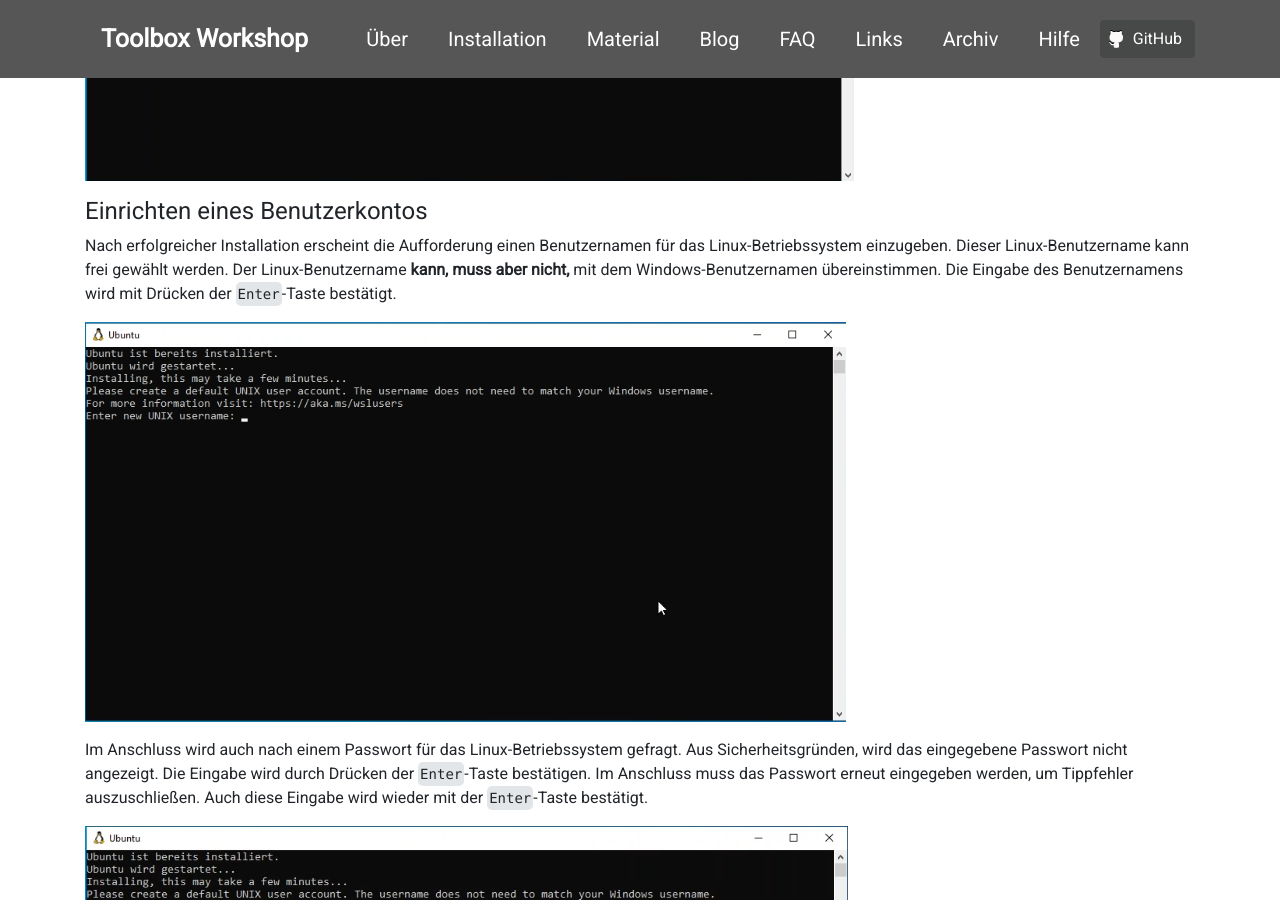
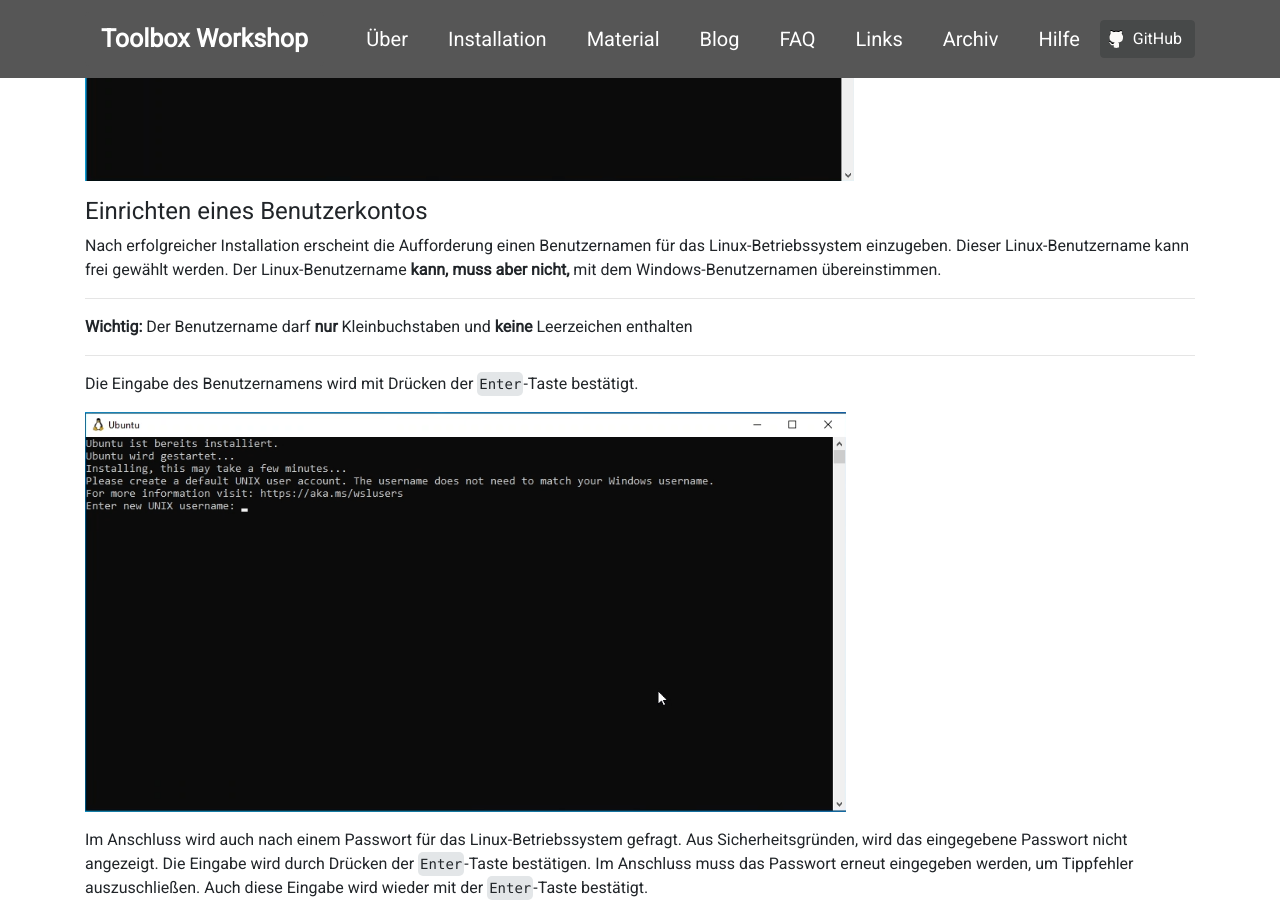
Before and after one commit to pep-dortmund/homepage-toolbox, a Jekyll site: the page built from install/windows.md, in a window 1280 px wide and 900 px high, scrolled down 7287 px. Built offline with Jekyll 4.4.1, drawn with Linux system fonts in a browser that asks for light colours; nearby versions of some CDN libraries.

Commit message:
add info about linux username rules

```diff
--- a/install/windows.md
+++ b/install/windows.md
@@ -175,6 +175,12 @@
 Dieser Linux-Benutzername kann frei gewählt werden.
 Der Linux-Benutzername __kann, muss aber nicht,__
 mit dem Windows-Benutzernamen übereinstimmen.
+
+---
+**Wichtig:** Der Benutzername darf **nur** Kleinbuchstaben und **keine** Leerzeichen enthalten
+
+---
+
 Die Eingabe des Benutzernamens wird mit Drücken der `Enter`-Taste bestätigt.
 
 <img alt="" src="/img/windows-ubuntu/wsl-ubuntu-username.png" class="screenshot" />
```
